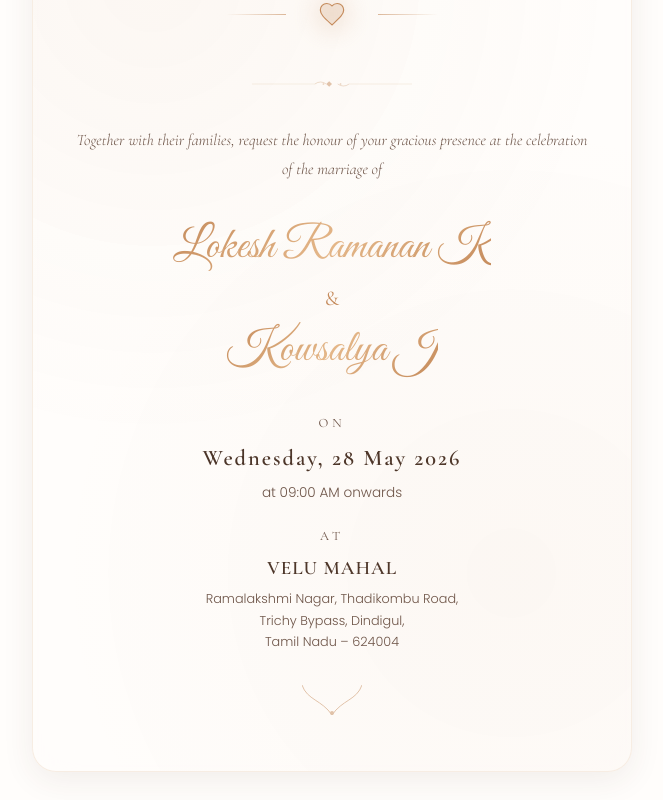
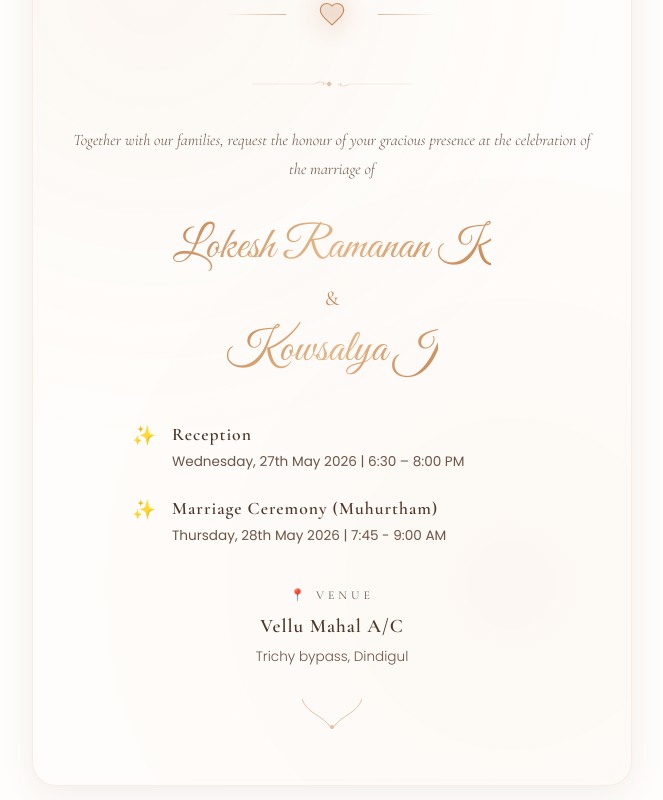
Before and after one commit to karthickraja-12/Lokesh-Ramananan-weds-kowsalya-invitation, a Next.js app in the folder app/: page / in a window 1280 px wide. Shown: the part 1180-1980 px from the top of the page, without its empty margins (308-971 px from the left). Built offline with nearby package versions, Linux system fonts and the light colour scheme.

Commit message:
UI: Remove Quote section and update event timings for Reception and Marriage Ceremony

```diff
--- a/app/src/app/page.tsx
+++ b/app/src/app/page.tsx
@@ -8,7 +8,6 @@ import FloatingElements from "@/components/FloatingElements";
 import MusicToggle from "@/components/MusicToggle";
 import HeroSection from "@/sections/HeroSection";
 import InvitationSection from "@/sections/InvitationSection";
-import QuoteSection from "@/sections/QuoteSection";
 import CountdownSection from "@/sections/CountdownSection";
 import VenueSection from "@/sections/VenueSection";
 import GreetingSection from "@/sections/GreetingSection";
@@ -27,7 +26,6 @@ export default function Home() {
             <MusicToggle />
             <HeroSection />
             <InvitationSection />
-            <QuoteSection />
             <CountdownSection />
             <VenueSection />
             <GreetingSection />
--- a/app/src/sections/InvitationSection.tsx
+++ b/app/src/sections/InvitationSection.tsx
@@ -185,7 +185,7 @@ export default function InvitationSection() {
             fontWeight: 300,
           }}
         >
-          Together with their families, request the honour of your gracious presence at the celebration of the marriage of
+          Together with our families, request the honour of your gracious presence at the celebration of the marriage of
         </motion.p>
 
         {/* Couple names */}
@@ -220,63 +220,62 @@ export default function InvitationSection() {
           </h2>
         </motion.div>
 
-        {/* Date and venue */}
+        {/* Events Schedule */}
         <motion.div
           variants={itemVariants}
-          style={{ marginTop: "2rem" }}
+          style={{
+            marginTop: "2.5rem",
+            display: "flex",
+            flexDirection: "column",
+            gap: "1.5rem",
+            textAlign: "left",
+            maxWidth: "400px",
+            margin: "2.5rem auto 0",
+          }}
+        >
+          {/* Reception */}
+          <div style={{ display: "flex", gap: "1rem", alignItems: "flex-start" }}>
+            <span style={{ fontSize: "1.2rem" }}>✨</span>
+            <div>
+              <p style={{ fontFamily: "var(--font-heading)", fontSize: "1.1rem", color: "var(--text-primary)", fontWeight: 600, letterSpacing: "1px" }}>
+                Reception
+              </p>
+              <p style={{ fontFamily: "var(--font-body)", fontSize: "0.85rem", color: "var(--text-secondary)", marginTop: "0.2rem" }}>
+                Wednesday, 27th May 2026 | 6:30 – 8:00 PM
+              </p>
+            </div>
+          </div>
+
+          {/* Marriage Ceremony */}
+          <div style={{ display: "flex", gap: "1rem", alignItems: "flex-start" }}>
+            <span style={{ fontSize: "1.2rem" }}>✨</span>
+            <div>
+              <p style={{ fontFamily: "var(--font-heading)", fontSize: "1.1rem", color: "var(--text-primary)", fontWeight: 600, letterSpacing: "1px" }}>
+                Marriage Ceremony (Muhurtham)
+              </p>
+              <p style={{ fontFamily: "var(--font-body)", fontSize: "0.85rem", color: "var(--text-secondary)", marginTop: "0.2rem" }}>
+                Thursday, 28th May 2026 | 7:45 - 9:00 AM
+              </p>
+            </div>
+          </div>
+        </motion.div>
+
+        {/* Venue */}
+        <motion.div
+          variants={itemVariants}
+          style={{ marginTop: "2.5rem" }}
         >
           <p
             style={{
               fontFamily: "var(--font-heading)",
-              fontSize: "0.8rem",
+              fontSize: "0.75rem",
               letterSpacing: "4px",
               textTransform: "uppercase",
               color: "var(--text-secondary)",
               marginBottom: "0.5rem",
             }}
           >
-            On
-          </p>
-          <p
-            style={{
-              fontFamily: "var(--font-heading)",
-              fontSize: "1.4rem",
-              color: "var(--text-primary)",
-              fontWeight: 600,
-              letterSpacing: "2px",
-            }}
-          >
-            Wednesday, 28 May 2026
-          </p>
-          <p
-            style={{
-              fontFamily: "var(--font-body)",
-              fontSize: "0.85rem",
-              color: "var(--text-secondary)",
-              marginTop: "0.5rem",
-              fontWeight: 300,
-            }}
-          >
-            at 09:00 AM onwards
-          </p>
-        </motion.div>
-
-        {/* Venue */}
-        <motion.div
-          variants={itemVariants}
-          style={{ marginTop: "1.5rem" }}
-        >
-          <p
-            style={{
-              fontFamily: "var(--font-heading)",
-              fontSize: "0.8rem",
-              letterSpacing: "4px",
-              textTransform: "uppercase",
-              color: "var(--text-secondary)",
-              marginBottom: "0.5rem",
-            }}
-          >
-            At
+            📍 Venue
           </p>
           <p
             style={{
@@ -287,23 +286,19 @@ export default function InvitationSection() {
               letterSpacing: "1px",
             }}
           >
-            VELU MAHAL
+            Vellu Mahal A/C
           </p>
           <p
             style={{
               fontFamily: "var(--font-body)",
-              fontSize: "0.8rem",
+              fontSize: "0.85rem",
               color: "var(--text-secondary)",
               marginTop: "0.3rem",
-              lineHeight: 1.7,
+              lineHeight: 1.6,
               fontWeight: 300,
             }}
           >
-            Ramalakshmi Nagar, Thadikombu Road,
-            <br />
-            Trichy Bypass, Dindigul,
-            <br />
-            Tamil Nadu – 624004
+            Trichy bypass, Dindigul
           </p>
         </motion.div>
 
--- a/app/src/sections/VenueSection.tsx
+++ b/app/src/sections/VenueSection.tsx
@@ -5,8 +5,8 @@ import { MapPin, Copy, ExternalLink, Check } from "lucide-react";
 import { useState } from "react";
 import FloralCorner from "@/components/FloralCorner";
 
-const ADDRESS = "VELU MAHAL, Ramalakshmi Nagar, Thadikompu Road, Trichy Bypass, Dindigul, Tamil Nadu – 624004";
-const MAPS_URL = "https://www.google.com/maps/search/Velu+Mahal+Ramalakshmi+Nagar+Thadikompu+Road+Dindigul";
+const ADDRESS = "Vellu Mahal A/C, Trichy Bypass, Dindigul, Tamil Nadu – 624004";
+const MAPS_URL = "https://www.google.com/maps/search/Vellu+Mahal+A%2FC+Trichy+Bypass+Dindigul";
 
 export default function VenueSection() {
   const [copied, setCopied] = useState(false);
@@ -63,13 +63,12 @@ export default function VenueSection() {
           <div style={{ display: "flex", alignItems: "center", justifyContent: "center", gap: "0.5rem", marginBottom: "1.5rem" }}>
             <MapPin size={18} color="#C58B5B" />
             <h3 style={{ fontFamily: "var(--font-heading)", fontSize: "1.6rem", color: "var(--text-primary)", fontWeight: 600, letterSpacing: "2px" }}>
-              VELU MAHAL
+              Vellu Mahal A/C
             </h3>
           </div>
 
           <p style={{ fontFamily: "var(--font-body)", fontSize: "0.9rem", color: "var(--text-secondary)", lineHeight: 2, fontWeight: 300 }}>
-            Ramalakshmi Nagar,<br />
-            Thadikompu Road, Trichy Bypass,<br />
+            Trichy Bypass,<br />
             Dindigul, Tamil Nadu – 624004
           </p>
 
@@ -157,13 +156,13 @@ export default function VenueSection() {
           style={{ display: "flex", gap: "1rem", flexWrap: "wrap", justifyContent: "center" }}
         >
           {[
-            { icon: "🗓️", label: "Date", value: "Wednesday, 28 May 2026" },
-            { icon: "⏰", label: "Time", value: "09:00 AM onwards" },
+            { label: "Reception", date: "Wed, 27th May", time: "6:30 – 8:00 PM" },
+            { label: "Muhurtham", date: "Thu, 28th May", time: "7:45 - 9:00 AM" },
           ].map((item) => (
             <div key={item.label} className="glass-card" style={{ flex: 1, minWidth: "180px", padding: "1.2rem 1.5rem", borderRadius: "16px", textAlign: "center" }}>
-              <span style={{ fontSize: "1.5rem" }}>{item.icon}</span>
-              <p style={{ fontFamily: "var(--font-body)", fontSize: "0.65rem", letterSpacing: "3px", textTransform: "uppercase", color: "var(--text-secondary)", margin: "0.4rem 0 0.2rem", fontWeight: 300 }}>{item.label}</p>
-              <p style={{ fontFamily: "var(--font-heading)", fontSize: "0.95rem", color: "var(--text-primary)", fontWeight: 500 }}>{item.value}</p>
+              <p style={{ fontFamily: "var(--font-body)", fontSize: "0.65rem", letterSpacing: "3px", textTransform: "uppercase", color: "var(--accent-gold)", marginBottom: "0.4rem", fontWeight: 600 }}>{item.label}</p>
+              <p style={{ fontFamily: "var(--font-heading)", fontSize: "1.1rem", color: "var(--text-primary)", fontWeight: 500 }}>{item.date}</p>
+              <p style={{ fontFamily: "var(--font-body)", fontSize: "0.8rem", color: "var(--text-secondary)", marginTop: "0.2rem" }}>{item.time}</p>
             </div>
           ))}
         </motion.div>
```
